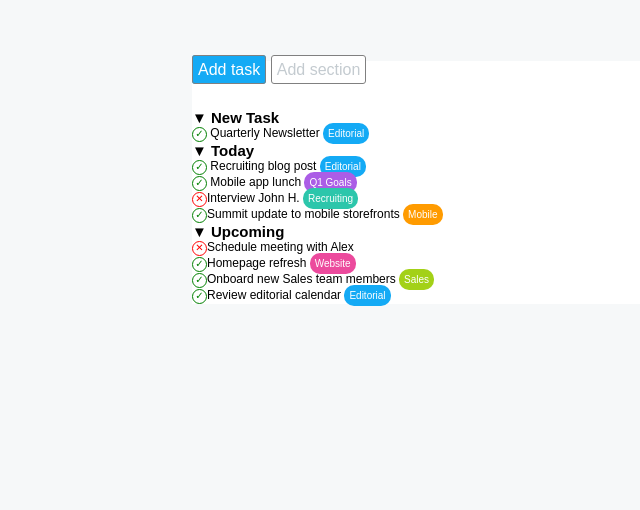
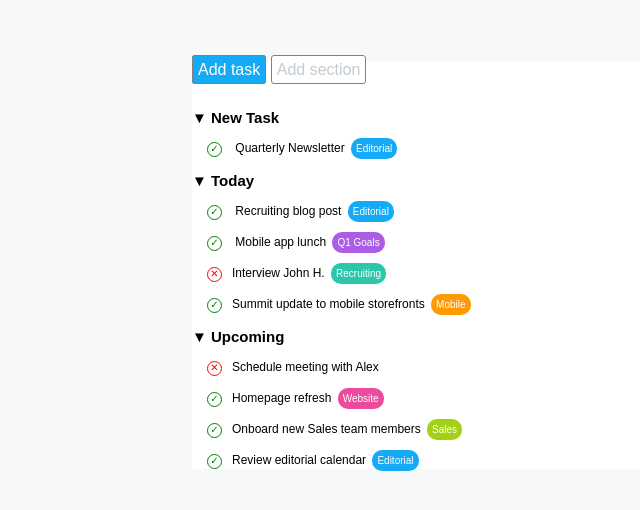
Before and after one commit to Pier95F/html-css-toboolist, a plain HTML site: page index.html in a window 1280 px wide. Shown: the part 40-550 px from the top of the page, without its empty margins (0-640 px from the left). Drawn offline with Linux system fonts and the light colour scheme.

Commit message:
Fix grafico esercizio

```diff
--- a/style.css
+++ b/style.css
@@ -51,6 +51,7 @@ h2{
 
 li{
     font-size: 12px;
+    margin: 15px;
 }
 
 .circle{
@@ -62,6 +63,7 @@ li{
         text-align: center;
         font-size: 10px;
         color: green;
+        margin-right: 10px;
 }
 
 .editorial{
@@ -71,6 +73,7 @@ li{
     border-radius:10px;
     background-color: #14aaf5;
     color: white;
+    margin-left: 3px;
 }
 
 .q1{
@@ -80,6 +83,7 @@ li{
     border-radius: 10px;
     background-color: #ab5de6;
     color: white;
+    margin-left: 3px;
 }
 
 .cross{
@@ -91,6 +95,7 @@ li{
     text-align: center;
     font-size: 10px;
     color: red;
+    margin-right: 10px;
 }
 
 .recruiting{
@@ -100,6 +105,7 @@ li{
     border-radius: 10px;
     background-color: #2cc6ab;
     color: white;
+    margin-left: 3px;
 }
 
 .mobile{
@@ -109,6 +115,7 @@ li{
     border-radius: 10px;
     background-color: #ff9b00;
     color: white;
+    margin-left: 3px;
 }
 
 .website{
@@ -118,6 +125,7 @@ li{
     border-radius: 10px;
     background-color: #ec4a9d;
     color: white;
+    margin-left: 3px;
 }
 
 .sales{
@@ -127,4 +135,5 @@ li{
     border-radius: 10px;
     background-color: #a3d117;
     color: white;
+    margin-left: 3px;
 }
```
